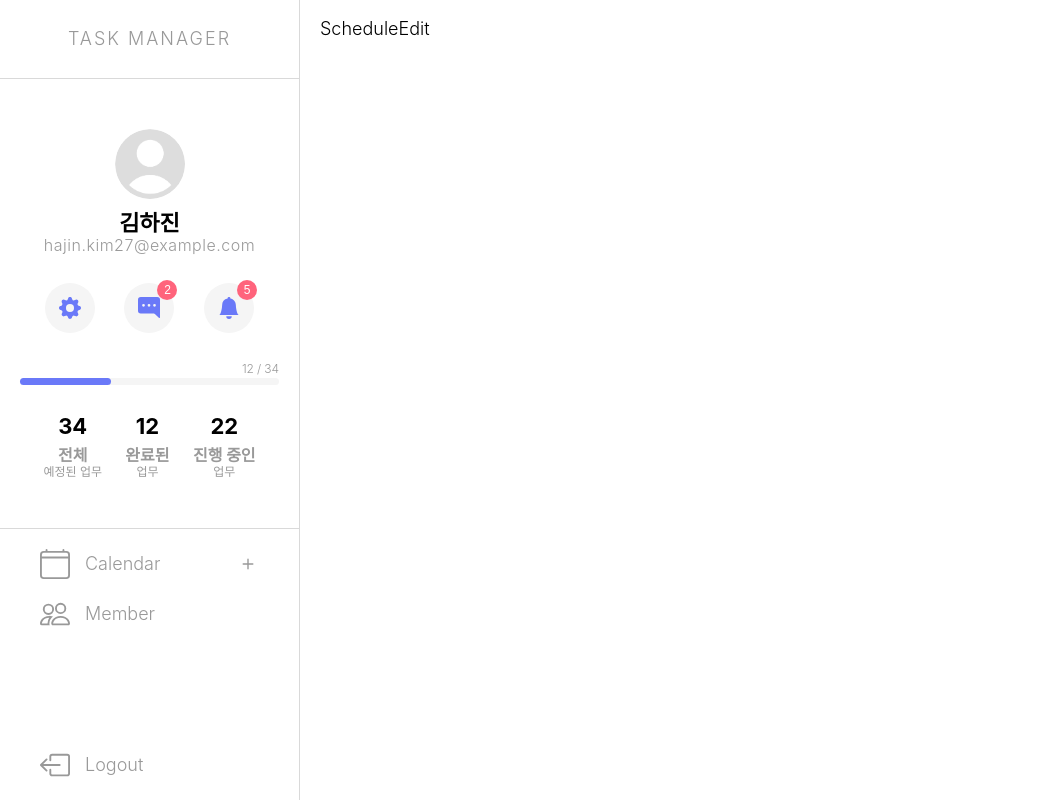
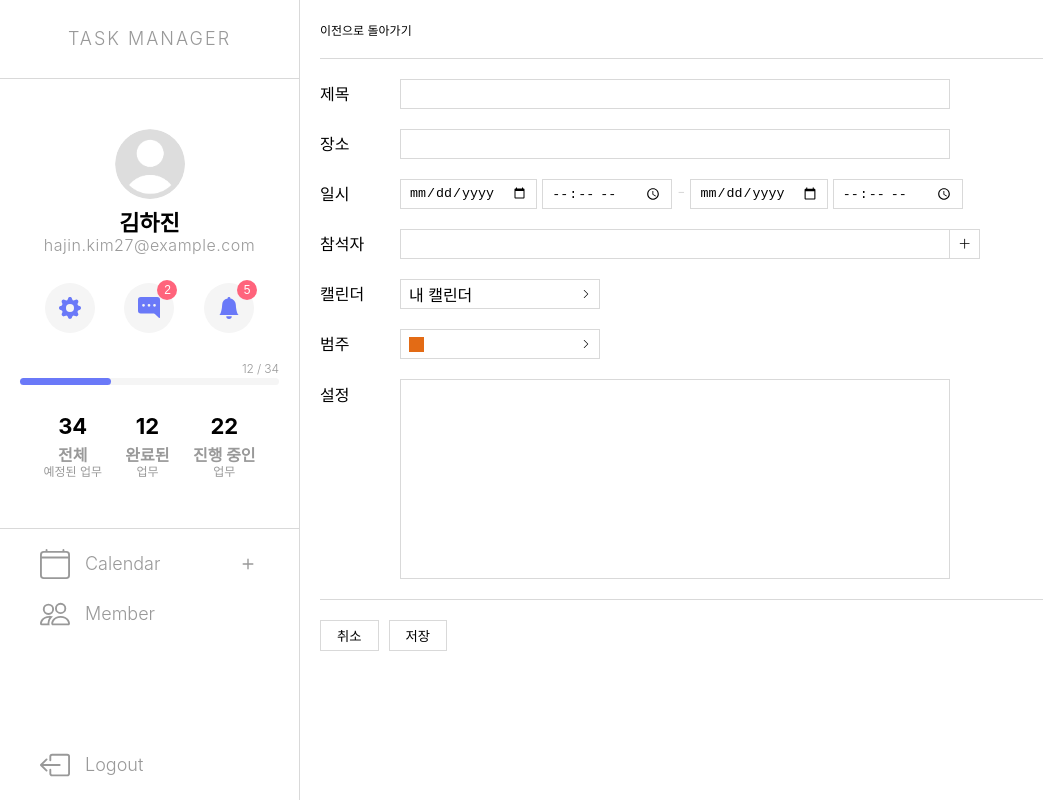
Before and after one commit to supercoding-Project/frontend-3rd, a React (Vite) app: page /schedule-edit in a window 1280 px wide. Shown: the whole page, without its empty margins (0-1043 px from the left). Built offline with nearby package versions, Linux system fonts and the light colour scheme.

Commit message:
일정 추가 UI 구현

```diff
--- a/src/pages/ScheduleEdit/ScheduleEdit.jsx
+++ b/src/pages/ScheduleEdit/ScheduleEdit.jsx
@@ -1,5 +1,325 @@
+import { useRef, useState } from 'react';
+import { BsChevronDown, BsChevronRight, BsPlusLg } from 'react-icons/bs';
+import { Link } from 'react-router-dom';
+import styled from 'styled-components';
+
 const ScheduleEdit = () => {
-  return <div>ScheduleEdit</div>;
+  const [showCalendarDropDown, setShowCalendarDropDown] = useState(false);
+  const [calendar, setCalendar] = useState('내 캘린더');
+  const [showColorCategoryDropDown, setShowColorCategoryDropDown] = useState(false);
+  const [colorCategory, setColorCategory] = useState('#E36B15');
+
+  const calendarDropDownRef = useRef();
+
+  const calendars = ['내 캘린더', '공유 캘린더', '할 일'];
+
+  const colors = [
+    '#E36B15',
+    '#F5A623',
+    '#17A589',
+    '#145A32',
+    '#1F7A8C',
+    '#3B5998',
+    '#AE81FF',
+    '#7D3C98',
+    '#5D6D7E',
+    '#6E2C00',
+  ];
+
+  const handleShowCalendarDropDown = (e) => {
+    setShowCalendarDropDown(!showCalendarDropDown);
+  };
+
+  const handleShowColorCategoryDropDown = () => {
+    setShowColorCategoryDropDown(!showColorCategoryDropDown);
+  };
+
+  return (
+    <div>
+      <PrevLink to={-1}>이전으로 돌아가기</PrevLink>
+
+      <ScheduleForm>
+        <InputContainer>
+          <label>제목</label>
+          <input type='text' />
+        </InputContainer>
+        <InputContainer>
+          <label>장소</label>
+          <input type='text' />
+        </InputContainer>
+        <InputContainer>
+          <label>일시</label>
+          <DateInput>
+            <input type='date' />
+            <input type='time' />
+            <div>-</div>
+            <input type='date' />
+            <input type='time' />
+          </DateInput>
+        </InputContainer>
+        <InputContainer>
+          <label>참석자</label>
+          <input type='text' />
+          <button type='button'>
+            <BsPlusLg />
+          </button>
+        </InputContainer>
+        <InputContainer>
+          <label>캘린더</label>
+          <CalendarDropDown ref={calendarDropDownRef}>
+            <button type='button' onClick={handleShowCalendarDropDown}>
+              <span>{calendar}</span>
+              {showCalendarDropDown ? <BsChevronDown /> : <BsChevronRight />}
+            </button>
+            {showCalendarDropDown && (
+              <ul>
+                {calendars.map((calendar) => (
+                  <li key={calendar}>{calendar}</li>
+                ))}
+              </ul>
+            )}
+          </CalendarDropDown>
+        </InputContainer>
+        <InputContainer>
+          <label>범주</label>
+          <ColorCategoryDropDown>
+            <button type='button' onClick={handleShowColorCategoryDropDown}>
+              <ColorBox $bgColor={colorCategory}></ColorBox>
+              {showColorCategoryDropDown ? <BsChevronDown /> : <BsChevronRight />}
+            </button>
+            {showColorCategoryDropDown && (
+              <ul>
+                {colors.map((color) => (
+                  <li key={color}>
+                    <ColorBox $bgColor={color}></ColorBox>
+                    <div></div>
+                  </li>
+                ))}
+              </ul>
+            )}
+          </ColorCategoryDropDown>
+        </InputContainer>
+        <InputContainer>
+          <label>설정</label>
+          <textarea></textarea>
+        </InputContainer>
+        <ButtonContainer>
+          <button type='button'>취소</button>
+          <button type='submit'>저장</button>
+        </ButtonContainer>
+      </ScheduleForm>
+    </div>
+  );
 };
 
 export default ScheduleEdit;
+
+const PrevLink = styled(Link)`
+  text-decoration: none;
+  font-size: var(--font-sm);
+  color: black;
+`;
+
+const ScheduleForm = styled.form`
+  display: flex;
+  flex-direction: column;
+  gap: 20px;
+  border-top: 1px solid var(--color-border);
+  padding: 20px 0;
+  margin-top: 20px;
+
+  & div:nth-child(7) {
+    align-items: start;
+
+    & label {
+      margin-top: 8px;
+    }
+  }
+`;
+
+const InputContainer = styled.div`
+  display: flex;
+  align-items: center;
+
+  & label {
+    width: 80px;
+    font-size: var(--font-md);
+    font-weight: 400;
+  }
+
+  & > input {
+    border: 1px solid var(--color-border);
+    width: 550px;
+    height: 30px;
+    padding: 0 8px;
+    outline: none;
+  }
+
+  & button {
+    width: 30px;
+    height: 30px;
+    background: transparent;
+    border: none;
+    border-top: 1px solid var(--color-border);
+    border-right: 1px solid var(--color-border);
+    border-bottom: 1px solid var(--color-border);
+    display: flex;
+    align-items: center;
+    justify-content: center;
+    cursor: pointer;
+  }
+
+  & textarea {
+    width: 550px;
+    height: 200px;
+    resize: none;
+    outline: none;
+    border: 1px solid var(--color-border);
+    padding: 8px;
+    overflow-y: auto;
+  }
+`;
+
+const DateInput = styled.div`
+  display: flex;
+  gap: 5px;
+
+  & div {
+    color: var(--color-border);
+    margin-top: 4px;
+  }
+
+  & input {
+    height: 30px;
+    border: 1px solid var(--color-border);
+    padding: 0px 8px;
+  }
+
+  & input[type='time'] {
+    width: 130px;
+  }
+`;
+
+const CalendarDropDown = styled.div`
+  width: 200px;
+  position: relative;
+
+  & button {
+    display: flex;
+    align-items: center;
+    justify-content: space-between;
+    border: none;
+    background: transparent;
+    width: 100%;
+    border: 1px solid var(--color-border);
+    font-size: var(--font-md);
+    padding: 0 8px;
+    cursor: pointer;
+  }
+
+  & button svg {
+    width: 10px;
+    height: 10px;
+  }
+
+  & ul {
+    position: absolute;
+    top: 35px;
+    border: 1px solid var(--color-border);
+    width: 200px;
+    background: white;
+    z-index: 1;
+  }
+
+  & li {
+    padding: 10px 8px;
+    font-size: var(--font-md);
+    border-bottom: 1px solid var(--color-border);
+    cursor: pointer;
+  }
+
+  & li:hover {
+    background: var(--color-bg-hover);
+    font-weight: 400;
+  }
+
+  & li:last-child {
+    border: none;
+  }
+`;
+
+const ColorCategoryDropDown = styled.div`
+  width: 200px;
+  position: relative;
+
+  & button {
+    display: flex;
+    align-items: center;
+    justify-content: space-between;
+    width: 100%;
+    border: 1px solid var(--color-border);
+    background: transparent;
+    font-size: var(--font-md);
+    padding: 0 8px;
+    cursor: pointer;
+  }
+
+  & button svg {
+    width: 10px;
+    height: 10px;
+  }
+
+  & ul {
+    width: 500px;
+    padding: 8px;
+    display: grid;
+    grid-template-columns: repeat(5, 1fr);
+    gap: 8px;
+    position: absolute;
+    top: 35px;
+    border: 1px solid var(--color-border);
+    background: white;
+    z-index: 1;
+  }
+
+  & li {
+    display: flex;
+    cursor: pointer;
+  }
+
+  & li div:last-child {
+    flex-grow: 1;
+    height: 15px;
+    background: var(--color-bg-primary);
+  }
+
+  & li:hover div:last-child {
+    background: var(--color-bg-hover);
+  }
+`;
+
+const ColorBox = styled.div`
+  background: ${({ $bgColor }) => $bgColor};
+  width: 15px;
+  height: 15px;
+`;
+
+const ButtonContainer = styled.div`
+  border-top: 1px solid var(--color-border);
+  padding-top: 20px;
+
+  & button {
+    border: 1px solid var(--color-border);
+    padding: 5px 16px;
+    background: transparent;
+    cursor: pointer;
+  }
+
+  & button:hover {
+    background: var(--color-bg-hover);
+  }
+
+  & button:last-child {
+    margin-left: 10px;
+  }
+`;
```
